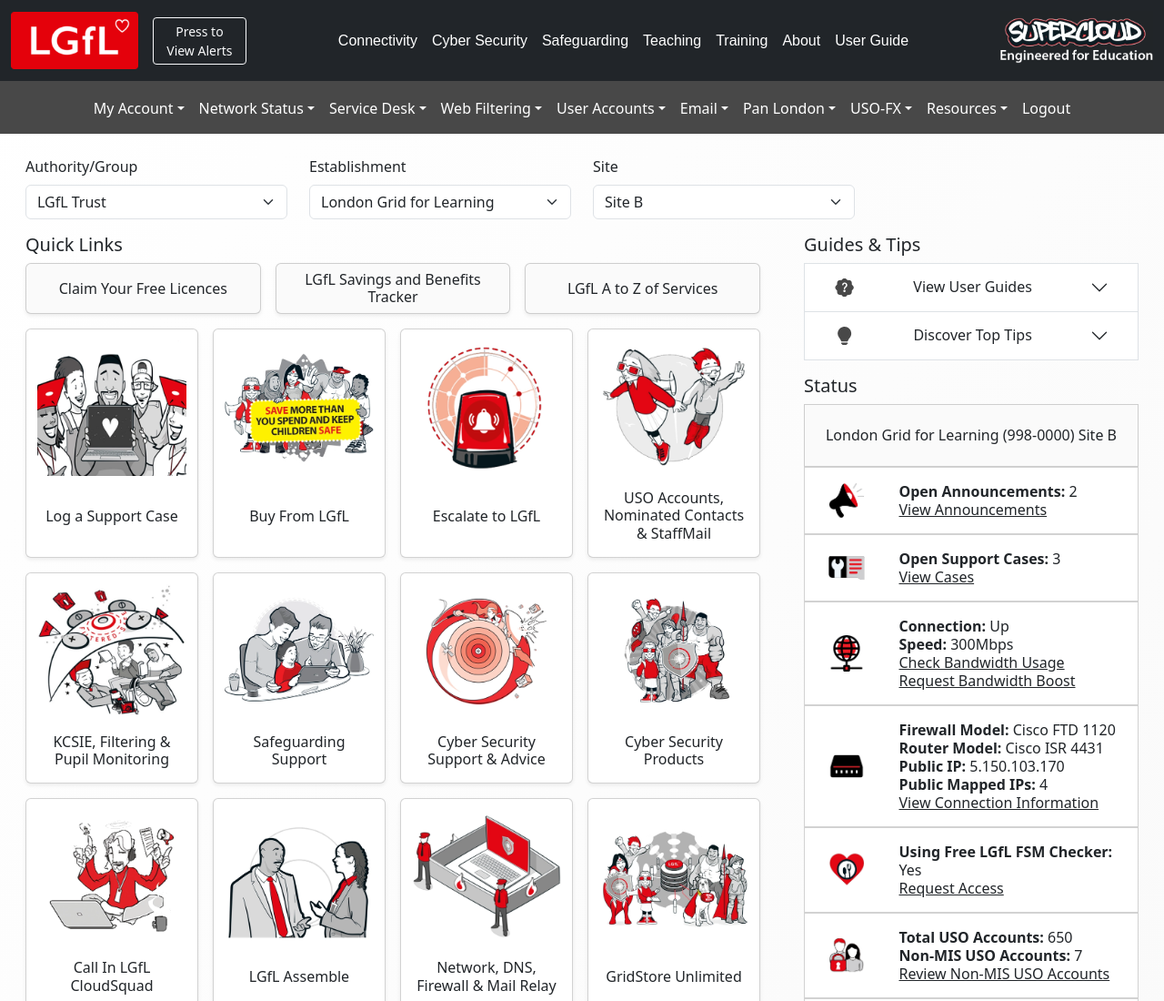
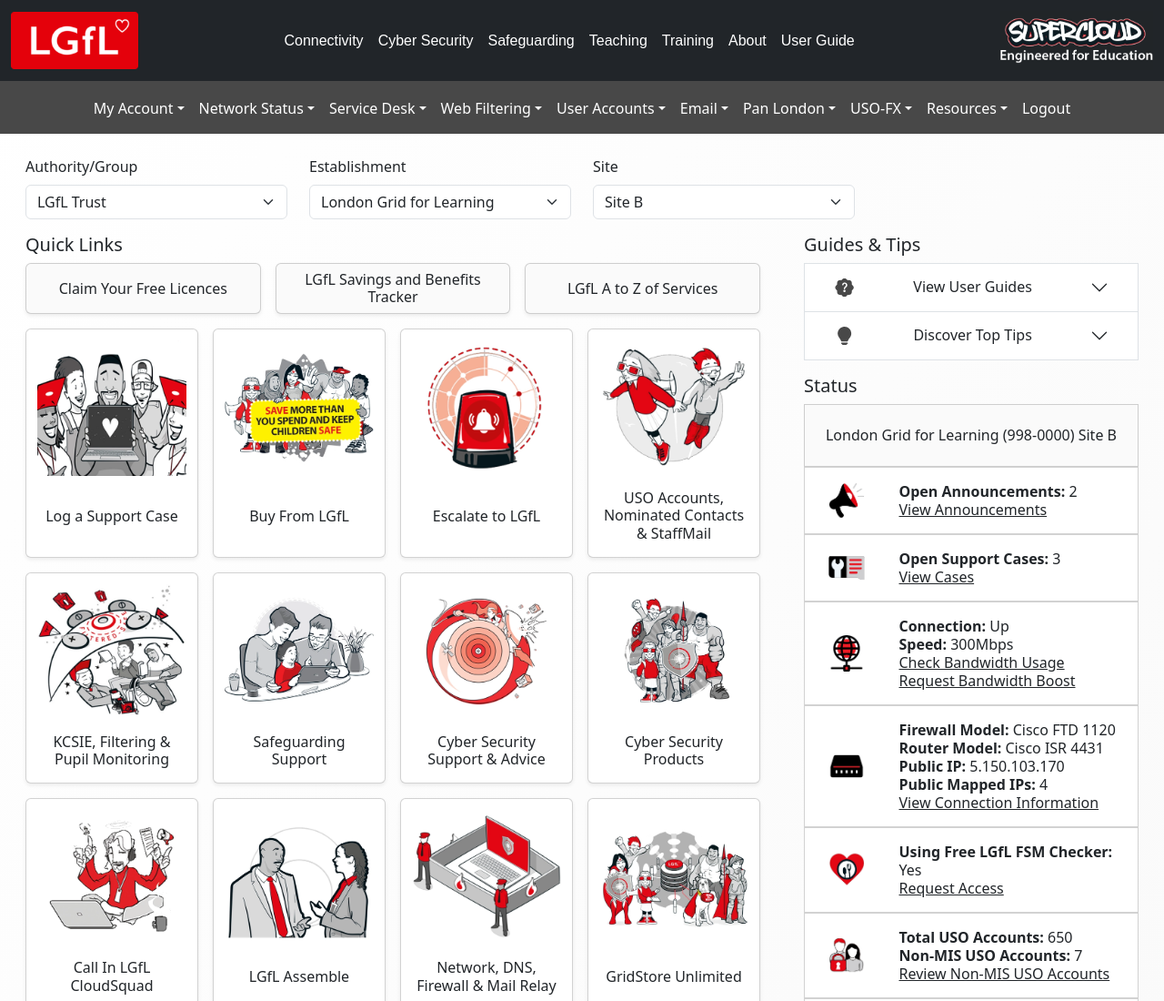
Before and after one commit to jinglgfl/supportsite, a plain HTML site: page index.html in a window 1280 px wide. Shown: the top 1100 px of the page at 91% size. Drawn offline with nearby package versions, Linux system fonts and the light colour scheme; a script that the page names is missing.

Commit message:
Update index.html

```diff
--- a/index.html
+++ b/index.html
@@ -100,7 +100,7 @@
       <a class="navbar-brand mx-auto ms-md-0" href="/secure/default.aspx">
         <img src="images/lgfl-logo-small.png" alt="LGfL Logo" style="width: 140px" />
       </a>
-      <button class="btn btn-sm btn-outline-light ms-3" type="button" data-bs-toggle="collapse" data-bs-target="#alertsBox" aria-expanded="false" aria-controls="alertsBox">Press to View Alerts</button>
+      <button style="display:none;" class="btn btn-sm btn-outline-light ms-3" type="button" data-bs-toggle="collapse" data-bs-target="#alertsBox" aria-expanded="false" aria-controls="alertsBox">Press to View Alerts</button>
       <div class="w-100 justify-content-center d-none d-lg-flex" id="navbarText">
         <ul class="navbar-nav mb-0" style="font-family: Arial">
           <li class="nav-item">
```
